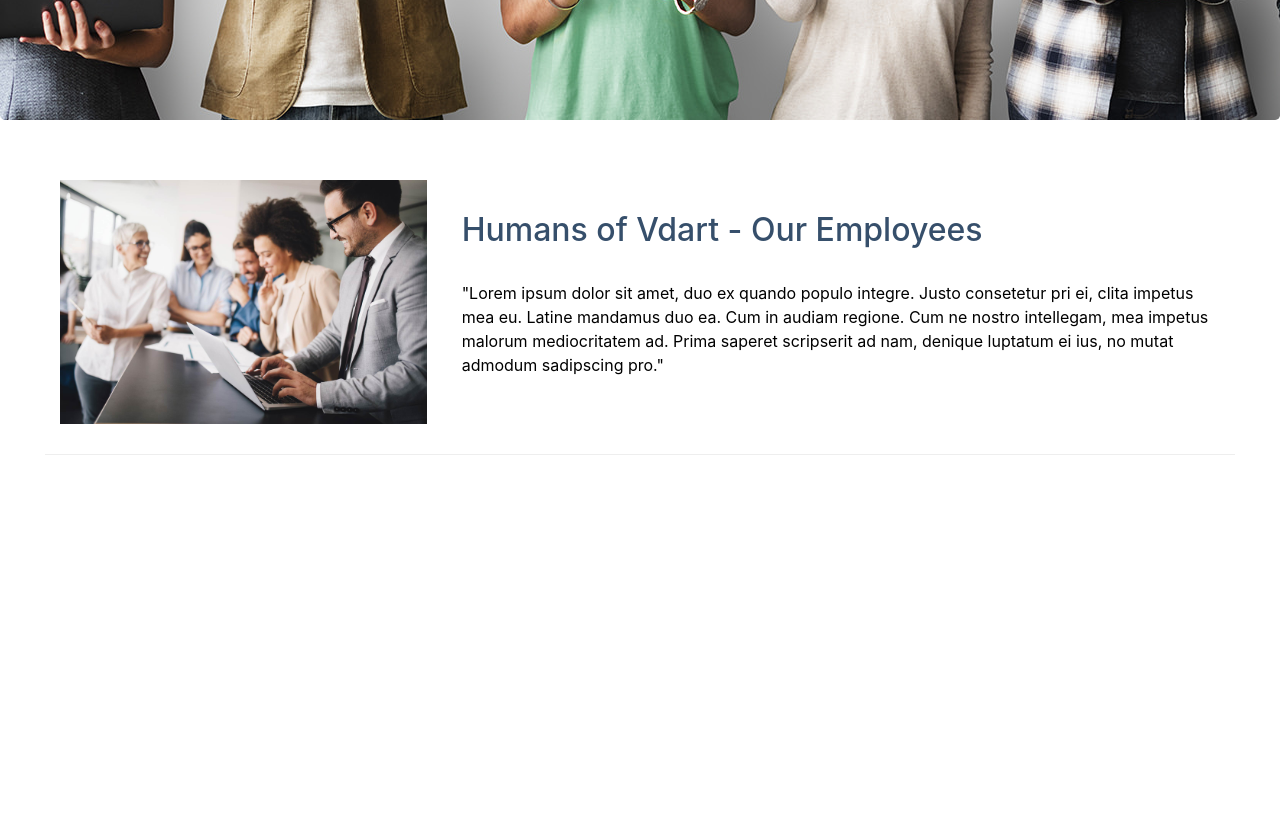
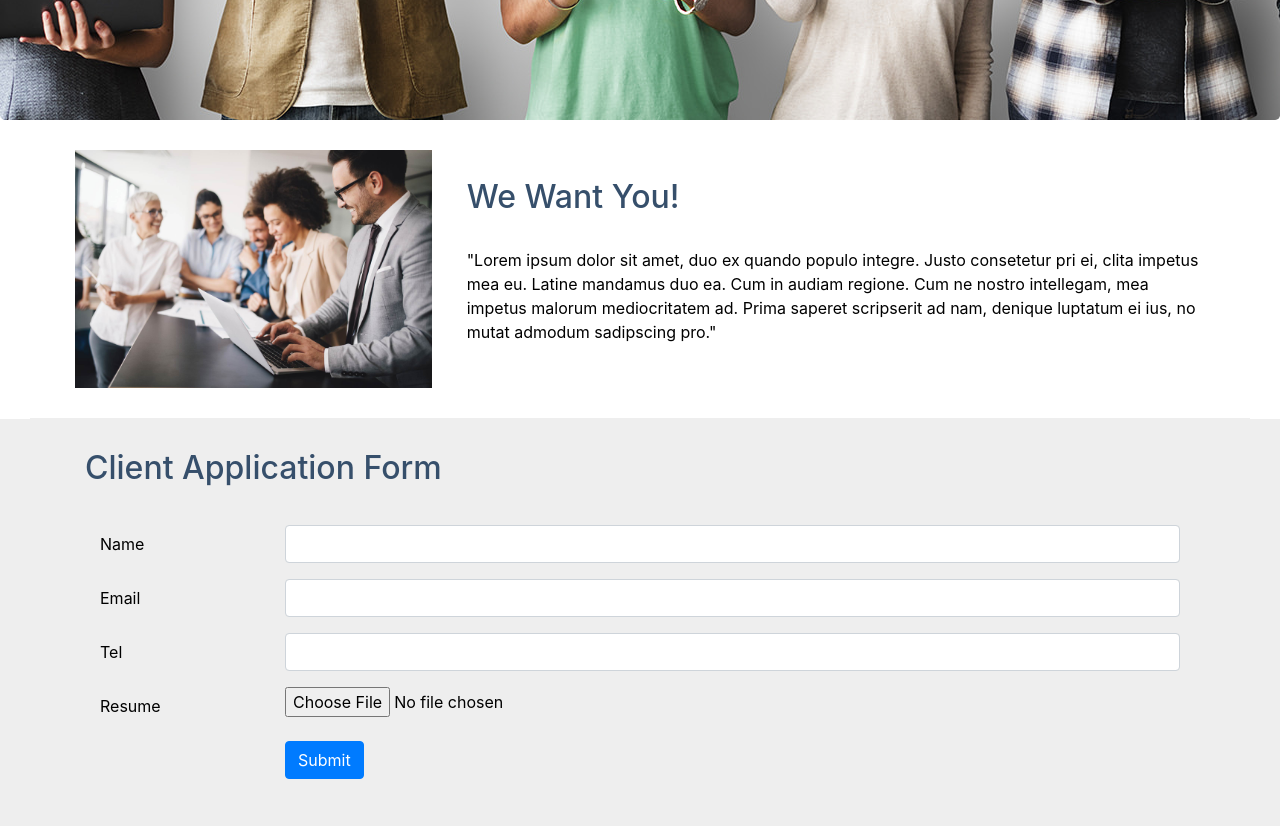
Before and after one commit to Kunal2341/ClientResumeMatching, a website: page Website/index.html in a window 1280 px wide. Shown: the part 780-1606 px from the top of the page. Before the commit the page ends 1265 px from the top, so only its background shows below. Drawn offline with nearby package versions, Linux system fonts and the light colour scheme.

Commit message:
form in index.html

```diff
--- a/Website/index.html
+++ b/Website/index.html
@@ -43,32 +43,80 @@
     <div class="container-fluid">
       <div class="row row-header">
         <div class="offset-3 col-6 align-items-center text-center head-text">
-          <h1 style="font-size: 70px;">Humans of VDart</h1>
-          <p class="d-none d-sm-block" style="font-size: 30px;"><strong>Our future forward.</strong></p>
+          <h1 style="font-size: 70px;">Client Resume Matching</h1>
+          <p class="d-none d-sm-block" style="font-size: 30px;"><strong></strong></p>
         </div>
       </div>
     </div>
   </header>
 
-  <div id="main-body" class="container-fluid main-body" style="padding:30px">
+  <div id="main-body" class="container-fluid main-body">
 
     <div class="row">
 
       <div class="col-12 body-page" style="background-color: white">
         <div id="background" class="container-fluid">
-          <div class="row row-content align-content-center">
+          <div class="row row-content align-content-center" style="padding:30px">
             <div class="media">
               <img class="d-none d-sm-block col-4" src="img/meetingPhotos/bigstock.jpg" alt="meeting-laugh">
               <div class="media-body">
-                <h2 style="color: #364f6b">Humans of Vdart - Our Employees</h2>
+                <h2 style="color: #364f6b">We Want You!</h2>
                 <p><br>"Lorem ipsum dolor sit amet, duo ex quando populo integre. Justo consetetur pri ei, clita impetus mea eu. Latine mandamus duo ea. Cum in audiam regione. Cum ne nostro intellegam, mea impetus malorum mediocritatem ad. Prima saperet scripserit ad nam, denique luptatum ei ius, no mutat admodum sadipscing pro."</p>
               </div>
             </div>
           </div>
+        </div>
+      </div>
 
+      <div class="col-12 body-page">
+        <div class="container">
+          <div class="row" style= "margin-top:30px;">
+            <div class="col-12">
+              <h2 style="color: #364f6b">Client Application Form</h2>
+            </div>
+          </div>
+          <div class="row row-content">
+            <div class="col-12">
+              <form>
+                <div class="form-group row">
+                  <label for="name" class="col-md-2 col-form-label">Name</label>
+                  <div class="col-md-10">
+                    <input type="text" class="form-control" id="name" name="name" placeholder="">
+                  </div>
+                </div>
+                <div class="form-group row">
+                  <label for="Department" class="col-md-2 col-form-label">Email</label>
+                  <div class="col-md-10">
+                    <input type="email" class="form-control" id="email" name="email" placeholder="">
+                  </div>
+                </div>
+                <div class="form-group row">
+                  <label for="Department" class="col-md-2 col-form-label">Tel</label>
+                  <div class="col-md-10">
+                    <input type="tel" class="form-control" id="tel" name="tel" placeholder="">
+                  </div>
+                </div>
+                <div class="form-group row">
+                  <label for="img" class="col-md-2 col-form-label">Resume</label>
+                  <div class="col-md-2">
+                    <input type="file" id="doc" name="doc" accept="~/*"></input>
+                  </div>
+                </div>
+                <div class="form-group row">
+                  <div class="offset-md-2 col-md-10">
+                    <button type="submit" class="btn btn-primary">
+                      Submit
+                    </button>
+                  </div>
+                </div>
+              </form>
+            </div>
+          </div>
         </div>
       </div>
     </div>
+
+
   </div>
 
   <script src="https://code.jquery.com/jquery-3.5.1.slim.min.js" integrity="sha384-DfXdz2htPH0lsSSs5nCTpuj/zy4C+OGpamoFVy38MVBnE+IbbVYUew+OrCXaRkfj" crossorigin="anonymous"></script>
```
